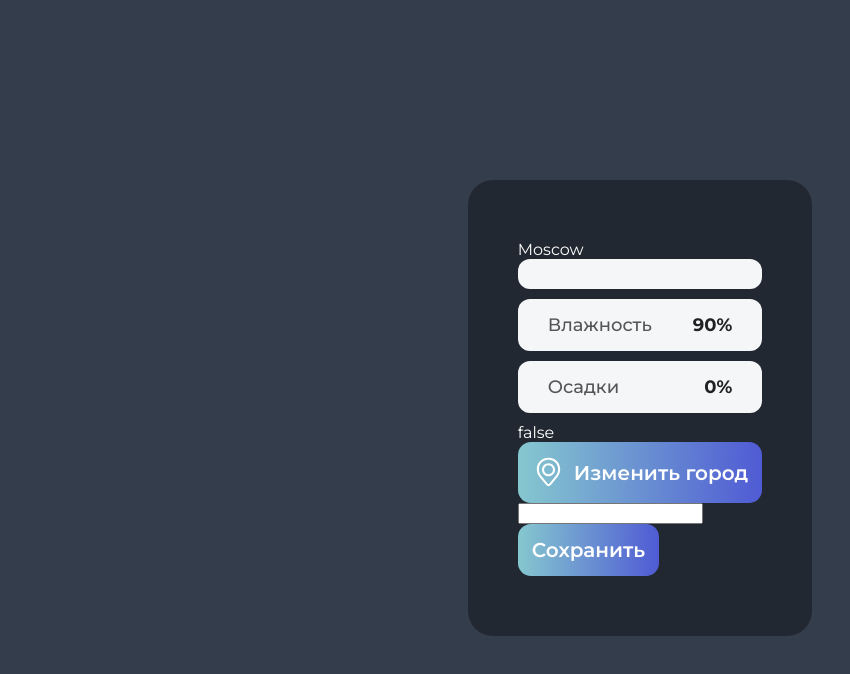
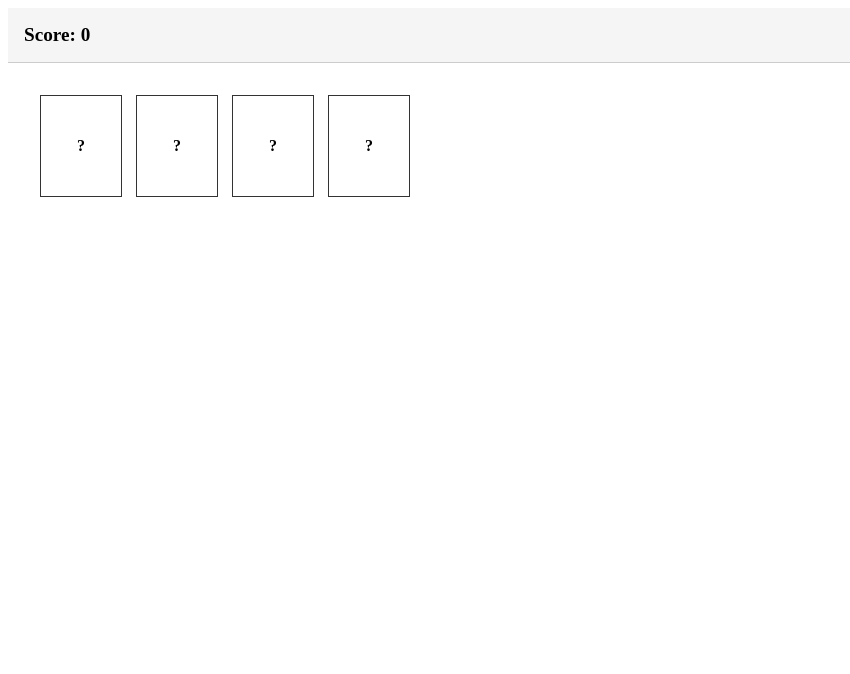
Before and after one commit to FomaUnbeliever/PurpleSchoolCardgame, a Vue app: page / in a window 1280 px wide. Shown: the top 674 px of the page, without its empty margins (0-850 px from the left). Built offline with nearby package versions, Linux system fonts and the light colour scheme.

Commit message:
3 базикс

```diff
--- a/src/App.vue
+++ b/src/App.vue
@@ -1,35 +1,41 @@
+<!-- src/App.vue -->
+<template>
+  <Header :score="gameScore" />
+  <div class="game-board">
+    <Card
+      v-for="(card, index) in cards"
+      :key="index"
+      :value="card.value"
+      :status="card.status"
+      @status-change="(newStatus) => updateCardStatus(index, newStatus)"
+    />
+  </div>
+</template>
+
 <script setup>
 import { ref } from 'vue'
-import CitySelect from './components/CitySelect.vue'
-import Stat from './components/Stat.vue'
+import Header from './components/Header.vue'
+import Card from './components/Card.vue'
 
-let savedCity = ref('Moscow')
-let data =  ref({
-  humidity: 90,
-});
+const gameScore = ref(0)
 
+const cards = ref([
+  { value: 'A', status: 'closed' },
+  { value: 'B', status: 'closed' },
+  { value: 'A', status: 'closed' },
+  { value: 'B', status: 'closed' }
+])
 
-
-async function getCity(city) {
-  savedCity.value = city;
-  data.value.humidity = "20";
+function updateCardStatus(index, newStatus) {
+  cards.value[index].status = newStatus
+  // Можно добавить логику сравнения пар и обновления score
 }
 </script>
 
-<template>
-  <main class="main">
-    {{ savedCity }}
-    <Stat v-bind="data"></Stat>
-    <Stat label="Влажность" :stat="data.humidity +'%'"/>
-    <Stat label="Осадки" stat="0%"></Stat>
-    <CitySelect @select-city="getCity" />
-  </main>
-</template>
-
-<style scoped>
-.main {
-    background: var(--color-bg-main);
-    padding: 60px 50px;
-    border-radius: 25px;
+<style>
+.game-board {
+  display: flex;
+  gap: 1rem;
+  padding: 2rem;
 }
 </style>
--- a/src/components/Button.vue
+++ /dev/null
@@ -1,31 +0,0 @@
-<script setup>
-defineOptions({
-  inheritAttrs: true,
-})
-</script>
-
-<template>
-  <button class="button" v-on="$attrs">
-    <slot></slot>
-  </button>
-</template>
-
-<style scoped>
-.button {
-    border: none;
-    border-radius: 13px;
-    background: var(--gradient);
-    padding: 14px;
-    font-family: var(--font);
-    font-size: 20px;
-    font-weight: 600;
-    color: var(--primary);
-    cursor: pointer;
-    display: flex;
-    gap: 9px;
-    align-items: center;
-}
-.button:hover{
-    background: var(--gradient-inverted);
-}
-</style>
--- /dev/null
+++ b/src/components/Card.vue
@@ -0,0 +1,79 @@
+<!-- src/components/Card.vue -->
+<template>
+  <div
+    class="card"
+    :class="{ flipped: isFlipped, matched: status === 'matched' }"
+    @click="flip"
+  >
+    <div class="card-inner">
+      <div class="card-front">?</div>
+      <div class="card-back">{{ value }}</div>
+    </div>
+  </div>
+</template>
+
+<script setup>
+import { ref, defineProps, defineEmits } from 'vue'
+
+const props = defineProps({
+  value: { type: [String, Number], required: true },
+  status: { type: String, default: 'closed' } // closed | opened | matched
+})
+
+const emit = defineEmits(['flip', 'status-change'])
+
+const isFlipped = ref(props.status !== 'closed')
+
+function flip() {
+  if (props.status === 'matched') return
+
+  const newStatus = isFlipped.value ? 'closed' : 'opened'
+  isFlipped.value = !isFlipped.value
+  emit('status-change', newStatus)
+  emit('flip')
+}
+</script>
+
+<style scoped>
+.card {
+  width: 80px;
+  height: 100px;
+  perspective: 600px;
+  cursor: pointer;
+}
+
+.card-inner {
+  position: relative;
+  width: 100%;
+  height: 100%;
+  transition: transform 0.6s;
+  transform-style: preserve-3d;
+}
+
+.card.flipped .card-inner {
+  transform: rotateY(180deg);
+}
+
+.card-front,
+.card-back {
+  position: absolute;
+  width: 100%;
+  height: 100%;
+  display: flex;
+  align-items: center;
+  justify-content: center;
+  border: 1px solid #333;
+  backface-visibility: hidden;
+  font-weight: bold;
+}
+
+.card-back {
+  transform: rotateY(180deg);
+  background: #fff;
+}
+
+.card.matched {
+  opacity: 0.6;
+  pointer-events: none;
+}
+</style>
--- a/src/components/CitySelect.vue
+++ /dev/null
@@ -1,32 +0,0 @@
-<script setup>
-import { ref } from 'vue'
-import IconLocation from '../icons/IconLocation.vue'
-import Button from './Button.vue'
-
-const emit = defineEmits({
-    selectCity(payload){
-        return payload;
-    },
-});
-
-let isEdited = ref(false);
-
-function select() {
-    isEdited.value = false;
-  emit("selectCity", "London");
-}
-
-function edit(){
-    isEdited.value = true;
-}
-</script>
-
-<template>
-    {{ isEdited }}
-  <Button @click="edit()">
-    <IconLocation />
-    Изменить город
-  </Button>
-  <input />
-  <Button @click="select">Сохранить</Button>
-</template>
--- /dev/null
+++ b/src/components/Header.vue
@@ -0,0 +1,25 @@
+<!-- src/components/Header.vue -->
+<template>
+  <header class="header">
+    <Score :score="score" />
+  </header>
+</template>
+
+<script setup>
+import Score from './Score.vue'
+
+defineProps({
+  score: {
+    type: Number,
+    required: true
+  }
+})
+</script>
+
+<style scoped>
+.header {
+  padding: 1rem;
+  background-color: #f5f5f5;
+  border-bottom: 1px solid #ccc;
+}
+</style>
--- /dev/null
+++ b/src/components/Score.vue
@@ -0,0 +1,20 @@
+<!-- src/components/Score.vue -->
+<template>
+  <div class="score">Score: {{ score }}</div>
+</template>
+
+<script setup>
+defineProps({
+  score: {
+    type: Number,
+    required: true
+  }
+})
+</script>
+
+<style scoped>
+.score {
+  font-size: 1.2rem;
+  font-weight: bold;
+}
+</style>
--- a/src/components/Stat.vue
+++ /dev/null
@@ -1,35 +0,0 @@
-<script setup>
-defineProps({
-  label: String,
-  stat: String
-})
-</script>
-
-<template>
-  <div class="stat">
-    <span class="stat__label">{{ label }}</span>
-    <span class="stat__value">{{ stat }}</span>
-  </div>
-</template>
-
-<style scoped>
-.stat {
-  display: flex;
-  justify-content: space-between;
-  align-items: center;
-  background: var(--color-contrast-bg, #f4f6f8);
-  padding: 15px 30px;
-  border-radius: 12px;
-  margin-bottom: 10px;
-}
-.stat__label {
-  font-size: 18px;
-  color: #555;
-  font-weight: 500;
-}
-.stat__value {
-  font-size: 18px;
-  color: #222;
-  font-weight: 700;
-}
-</style>
--- a/src/icons/IconLocation.vue
+++ /dev/null
@@ -1,22 +0,0 @@
-<script setup></script>
-<template>
-<svg
- width="33"
- height="33"
- viewBox="0 0 33 33"
-fill="none"
-    xmlns="http://www.w3.org/2000/svg"
-  >
-<path
-fill-rule="evenodd"
-clip-rule="evenodd"
-d="M9.96875 13.75C9.96875 10.1429 12.8929 7.21875 16.5 7.21875C20.1071 7.21875 23.0313 10.1429 23.0313 13.75C23.0313 17.3571 20.1071 20.2812 16.5 20.2812C12.8929 20.2812 9.96875 17.3571 9.96875 13.75ZM16.5 9.28125C14.032 9.28125 12.0313 11.282 12.0313 13.75C12.0313 16.218 14.032 18.2188 16.5 18.2188C18.968 18.2188 20.9688 16.218 20.9688 13.75C20.9688 11.282 18.968 9.28125 16.5 9.28125Z"
-fill="white"
-/>
-<path
-fill-rule="evenodd"
-clip-rule="evenodd"
-d="M4.846 12.1782C5.3332 6.26758 10.2724 1.71875 16.203 1.71875H16.797C22.7276 1.71875 27.6668 6.26758 28.154 12.1782C28.4157 15.3532 27.435 18.506 25.4183 20.9723L18.8278 29.0322C17.6247 30.5036 15.3753 30.5036 14.1722 29.0322L7.5817 20.9723C5.56505 18.506 4.58429 15.3532 4.846 12.1782ZM16.203 3.78125C11.3458 3.78125 7.30055 7.50678 6.90153 12.3476C6.68371 14.9901 7.49997 17.6141 9.17838 19.6667L15.7688 27.7267C16.1467 28.1888 16.8533 28.1888 17.2312 27.7267L23.8216 19.6667C25.5 17.6141 26.3163 14.9901 26.0985 12.3476C25.6995 7.50678 21.6542 3.78125 16.797 3.78125H16.203Z"
-fill="white"/>
-</svg>
-</template>
--- a/src/style.css
+++ b/src/style.css
@@ -1,23 +1,6 @@
 :root {
-  --color-primary: #FFFFFF;
-  --color-bg: #343D4B;
-  --color-primary-inverted: #000000;
-  --color-bg-card: #272E37;
-  --color-bg-main: #222831;
-  --gradient: linear-gradient(91deg, rgba(144, 217, 224, 0.90) 0.2%, rgba(84, 96, 230, 0.90) 100%);
-  --gradient-inverted: linear-gradient(256deg, rgba(144, 217, 224, 0.90) 9.04%, rgba(84, 96, 230, 0.90) 100%);
-  --font: "Montserrat", sans-serif;
-}
-body{
-  font-family: "Montserrat", sans-serif;
-  color: var(--color-primary);
   font-synthesis: none;
   text-rendering: optimizeLegibility;
   -webkit-font-smoothing: antialiased;
   -moz-osx-font-smoothing: grayscale;
-  background-color: var(--color-bg);
-
-  display: grid;
-  place-items: center;
-  min-height: 100vh;
 }
```
